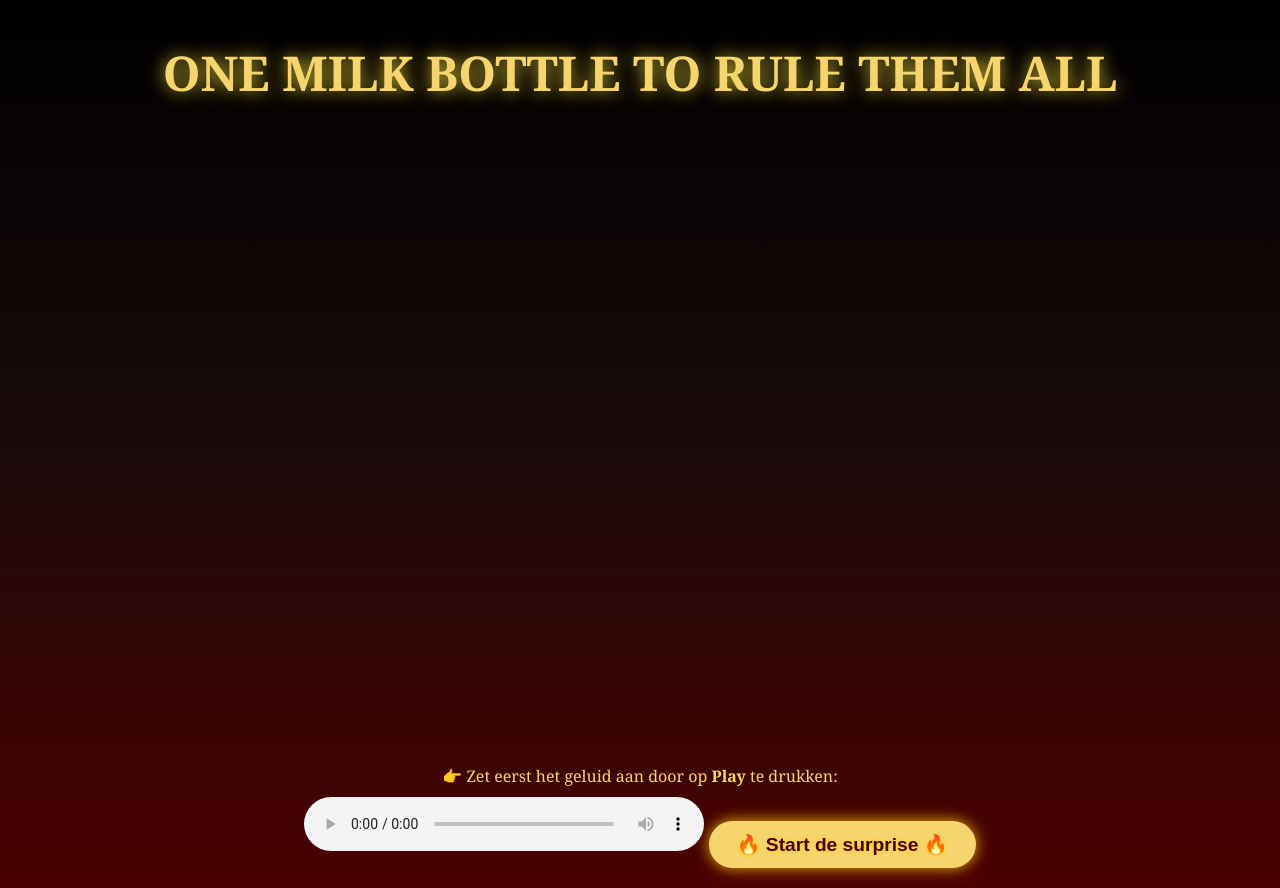
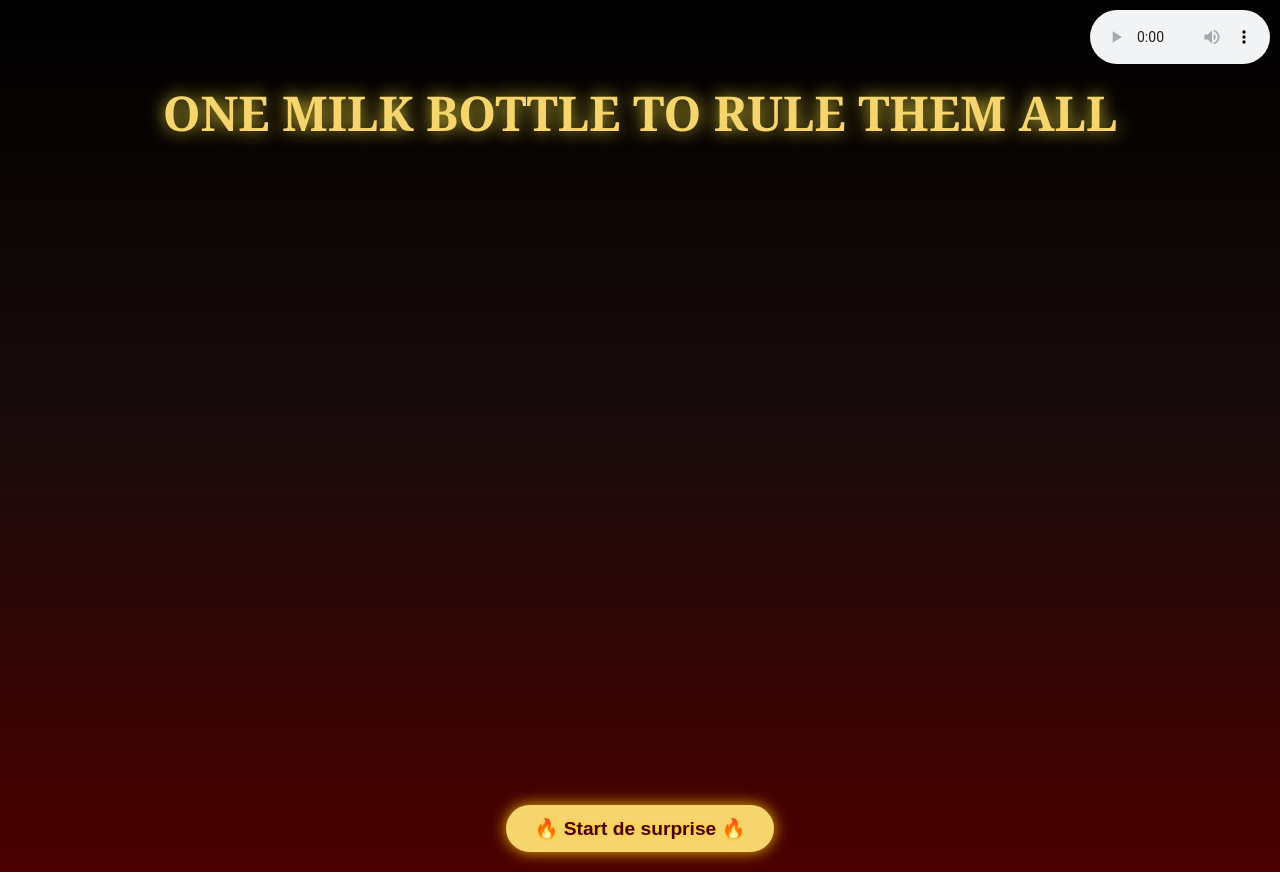
Before and after one commit to Blaswe02/lisanne-surprise, a plain HTML site: page index.html in a window 1280 px wide. Drawn offline with Linux system fonts and the light colour scheme.

Commit message:
Update index.html

```diff
--- a/index.html
+++ b/index.html
@@ -21,9 +21,20 @@
     padding: 20px;
   }
 
+  /* Audio rechtsboven */
+  #audio-container {
+    position: fixed;
+    top: 10px;
+    right: 10px;
+    z-index: 999;
+  }
+  #audio-container audio {
+    width: 180px;
+  }
+
   h1 {
     font-size: 3rem;
-    margin-top: 20px;
+    margin-top: 60px;
     margin-bottom: 40px;
     text-shadow: 0 0 15px rgba(255, 210, 50, 0.9);
     animation: glow 2s ease-in-out infinite alternate;
@@ -91,6 +102,11 @@
 
 <body>
 
+<!-- AUDIO RECHTSBOVEN -->
+<div id="audio-container">
+  <audio id="music" src="mordor-theme.mp3" controls loop></audio>
+</div>
+
 <h1>ONE MILK BOTTLE TO RULE THEM ALL</h1>
 
 <div id="crawlWrapper">
@@ -120,14 +136,7 @@
   </div>
 </div>
 
-<!-- MUZIEK -->
-<p style="margin-top:20px; font-size:1rem;">
-  👉 Zet eerst het geluid aan door op <strong>Play</strong> te drukken:
-</p>
-
-<audio id="music" src="mordor-theme.mp3" loop controls style="margin-top:10px; width:100%; max-width:400px;"></audio>
-
-<!-- BUTTON -->
+<!-- KNOP -->
 <button class="btn" id="startBtn">🔥 Start de surprise 🔥</button>
 
 <script>
```
